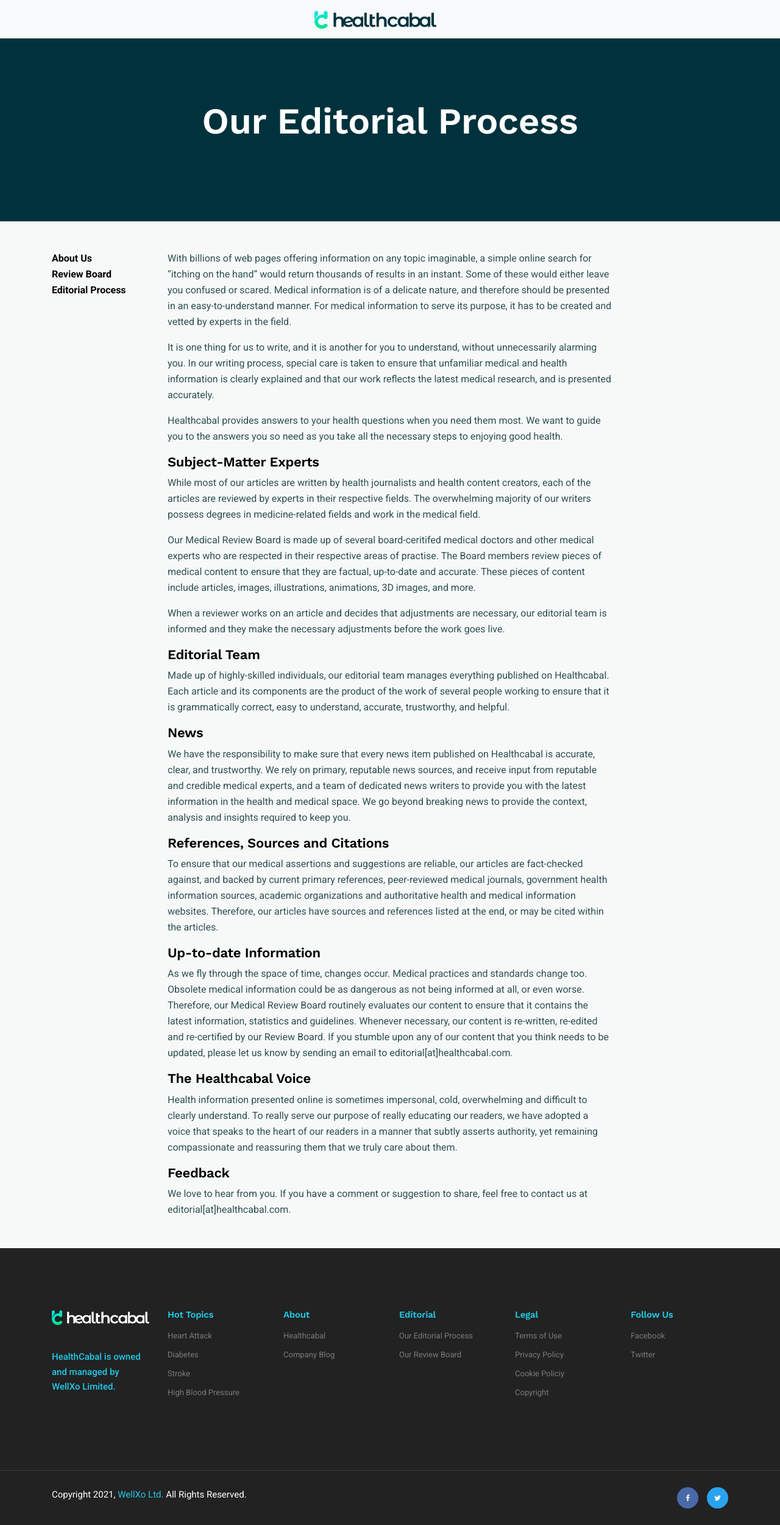
After one commit to HealthCabal/healthcabal, a PHP site: page /healthcabal/healthcabal-editorial-process.php in a window 1280 px wide. The commit adds this page. Shown: the whole page at 61% size. Run offline with PHP 8.4, Linux system fonts and the light colour scheme; some web fonts are replaced.

Commit message:
Finishing updates

```diff
--- /dev/null
+++ b/healthcabal-editorial-process.php
@@ -0,0 +1,126 @@
+<?php
+$title = "HealthCabal - Our Editorial Process";
+require_once("classes/config.php");
+require_once("inc/mainheader.php");
+?>
+
+
+<div class="" style="background-color: #00323D; height: 300px">
+    <div class="container">
+        <div class="row">
+            <div class="col-md-10 mx-auto">
+                <div class="inner-banner" style="padding-top:100px">
+                    <h1 class="text-center" style="color:white;">Our Editorial Process</h1>
+                </div>
+            </div>
+        </div>
+    </div>
+</div>
+
+<div class="container">
+    <div class="row">
+        <div class="col-md-2 mt-5">
+            <ul>
+                <li><strong><a href="about">About Us</a></strong></li>
+                <li><strong><a href="healthcabal-review-board" class="active">Review Board</a></strong></li>
+                <li><strong><a href="healthcabal-editorial-process" class="active">Editorial Process</a></strong></li>
+            </ul>
+        </div>
+
+        <div class="col-md-8 mt-5">
+            <p>With billions of web pages offering information on any topic imaginable, a simple online
+                search for “itching on the hand” would return thousands of results in an instant.
+                Some of these would either leave you confused or scared. Medical information is of a delicate nature,
+                and therefore should be presented in an easy-to-understand manner. For medical information to serve its
+                purpose, it has to be created and vetted by experts in the field.
+
+            </p>
+
+            <p>
+                It is one thing for us to write, and it is another for you to understand, without unnecessarily
+                alarming you. In our writing process, special care is taken to ensure that unfamiliar medical
+                and health information is clearly explained and that our work reflects the latest medical research,
+                and is presented accurately.</p>
+
+            <p>Healthcabal provides answers to your health questions when you need them most.
+                We want to guide you to the answers you so need as you take all the necessary steps to enjoying good health.
+
+            </p>
+
+            <h4>Subject-Matter Experts</h2>
+                <p>
+                    While most of our articles are written by health journalists and health content creators,
+                    each of the articles are reviewed by experts in their respective fields.
+                    The overwhelming majority of our writers possess degrees in medicine-related fields and work in the
+                    medical field.
+                </p>
+
+                <p>
+                    Our Medical Review Board is made up of several board-ceritifed medical doctors
+                    and other medical experts who are respected in their respective areas of practise.
+                    The Board members review pieces of medical content to ensure that they are factual,
+                    up-to-date and accurate. These pieces of content include articles, images, illustrations,
+                    animations, 3D images, and more.
+                </p>
+
+                <p>
+
+                    When a reviewer works on an article and decides that adjustments are necessary,
+                    our editorial team is informed and they make the necessary adjustments before the work goes live.
+                </p>
+
+
+                <h4>Editorial Team</h4>
+                <p>Made up of highly-skilled individuals, our editorial team manages everything published on Healthcabal.
+                    Each article and its components are the product of the work of several people working to ensure
+                    that it is grammatically correct, easy to understand, accurate, trustworthy, and helpful.
+                </p>
+
+                <h4>News</h4>
+                <p>
+                    We have the responsibility to make sure that every news item published on Healthcabal is accurate, clear, and trustworthy.
+                    We rely on primary, reputable news sources, and receive input from reputable and
+                    credible medical experts, and a team of dedicated news writers to provide you with the
+                    latest information in the health and medical space. We go beyond breaking news to provide the context,
+                    analysis and insights required to keep you.
+                </p>
+
+                <h4>References, Sources and Citations</h4>
+                <p>To ensure that our medical assertions and suggestions are reliable, our articles are fact-checked against,
+                    and backed by current primary references, peer-reviewed medical journals, government health information sources,
+                    academic organizations and authoritative health and medical information websites.
+                    Therefore, our articles have sources and references listed at the end, or may be cited within the articles.
+                </p>
+                <h4>Up-to-date Information</h4>
+                <p>
+                    As we fly through the space of time, changes occur. Medical practices and standards change too.
+                    Obsolete medical information could be as dangerous as not being informed at all, or even worse.
+                    Therefore, our Medical Review Board routinely evaluates our content to ensure that it contains
+                    the latest information, statistics and guidelines.
+                    Whenever necessary, our content is re-written, re-edited and re-certified by our Review Board.
+                    If you stumble upon any of our content that you think needs to be updated, please let us know by sending
+                    an email to editorial[at]healthcabal.com.
+                </p>
+                <h4>The Healthcabal Voice</h4>
+                <p>Health information presented online is sometimes impersonal, cold, overwhelming and difficult
+                    to clearly understand. To really serve our purpose of really educating our readers,
+                    we have adopted a voice that speaks to the heart of our readers in a manner that subtly asserts authority,
+                    yet remaining compassionate and reassuring them that we truly care about them.
+                </p>
+
+                <h4>Feedback</h4>
+                <p>We love to hear from you. If you have a comment or suggestion to share, feel free to contact us
+                at editorial[at]healthcabal.com.
+</p>
+
+        </div>
+
+        <div class="col-md-2">
+
+        </div>
+    </div>
+</div>
+
+<?php
+require_once("inc/footer.php");
+?>
--- a/inc/footer.php
+++ b/inc/footer.php
@@ -5,10 +5,12 @@
                 <div class="col-md-6 col-lg-2">
                     <div class="footer-widget">
                         <div class="footer-logo-wraper">
-                            <a href="index-2.html" class="footer-logo">
-                                <img src="<?php echo $homeurl; ?>assets/images/logo-light.png" alt="">
+                            <a href="<?php echo $homeurl ?>" class="footer-logo">
+                                <img src="<?php echo $homeurl; ?>assets/images/logo-light.png" alt="HealthCabal Logo">
                             </a>
                         </div>
+                        <p class="copyright-section">HealthCabal is owned and managed by WellXo Limited.</p>
+
                         <!--h4 class="widget-title">Contact Info</h4>
                             <li> +234 816 8988</li>
                          <li>healthcabal@gmail.com</li-->
@@ -31,23 +33,11 @@
                         <h4 class="widget-title">About</h4>
                         <ul class="xs-list">
                             <li><a href="about">Healthcabal</a></li>
-                            <li><a href="#!">Our Company</a></li>
-                            <li><a href="#!">Contact Us</a></li>
+                            <li><a href="https://blog.healthcabal.com">Company Blog</a></li>
                             <!--li><a href="contact.html">Contact Us</a></li>
                             <li><a href="cases.html">Case</a></li>
                             <li><a href="shop.html">Shop</a></li>
                             <li><a href="portfolio.html">Portfolio</a></li-->
-                        </ul><!-- .xs-list END -->
-                    </div><!-- .footer-widget END -->
-                </div>
-                <div class="col-md-6 col-lg-2">
-                    <div class="footer-widget">
-                        <h4 class="widget-title">Our Other Sites</h4>
-                        <ul class="xs-list">
-                            <li><a href="about.html">Medcabal</a></li>
-                            <!--li><a href="about.html">Fitcabal</a></li>
-                            <li><a href="about.html">Mencabal</a></li>
-                            <li><a href="about.html">Womencabal</a></li--!>
                         </ul><!-- .xs-list END -->
                     </div><!-- .footer-widget END -->
                 </div>
@@ -56,9 +46,8 @@
                     <div class="footer-widget">
                         <h4 class="widget-title">Editorial</h4>
                         <ul class="xs-list">
-                            <li><a href="#">Our Editorial Process</a></li>
+                            <li><a href="healthcabal-editorial-process">Our Editorial Process</a></li>
                             <li><a href="healthcabal-review-board">Our Review Board</a></li>
-                            <li><a href="#">Legal info</a></li>
                         </ul><!-- .xs-list END -->
                     </div><!-- .footer-widget END -->
                 </div>
@@ -73,6 +62,17 @@
                         </ul><!-- .xs-list END -->
                     </div><!-- .footer-widget END -->
                 </div>
+
+                <div class="col-md-6 col-lg-2">
+                    <div class="footer-widget">
+                        <h4 class="widget-title">Follow Us</h4>
+                        <ul class="xs-list">
+                            <li><a href="https://facebook.com/healthcabal">Facebook</a></li>
+                            <li><a href="https://twitter.com/healthcabal">Twitter</a></li>
+                        </ul><!-- .xs-list END -->
+                    </div><!-- .footer-widget END -->
+                </div>
+
             </div><!-- .row END -->
         </div><!-- .container END -->
     </div><!-- .footer-top-area END -->
@@ -81,7 +81,7 @@
             <div class="row">
                 <div class="col-md-6">
                     <div class="copyright-section">
-                        <p>Copyright <?php echo date('Y') ?>, <a href="https://healthcabal.com">Healthcabal</a>
+                        <p>Copyright <?php echo date('Y') ?>, <a href="https://wellxo.health">WellXo Ltd.</a>
                             All Rights Reserved.</p>
                     </div><!-- .copyright-section END -->
                 </div>
@@ -113,10 +113,7 @@
 <script src="assets/js/jquery.waypoints.min.js"></script>
 <script src="assets/js/isotope.pkgd.min.js"></script>
 <script src="assets/js/swiper.min.js"></script>
-<script src="https://maps.googleapis.com/maps/api/js?v=3&amp;key=AIzaSyDeZubzJTQgtjreqsdaGMGXxaxP-pv6pSk"></script>
-<script src="assets/js/jquery.easypiechart.min.js"></script>
 <script src="assets/js/delighters.js"></script>
-<script src="assets/js/typed.js"></script>
 <script src="assets/js/jquery.parallax.js"></script>
 <script src="assets/js/jquery.themepunch.tools.min.js"></script>
 <script src="assets/js/jquery.themepunch.revolution.min.js"></script>
@@ -130,7 +127,6 @@
 <script src="assets/js/extensions/revolution.extension.slideanims.min.js"></script>
 <script src="assets/js/extensions/revolution.extension.video.min.js"></script>
 <script src="assets/js/skrollr.min.js"></script>
-<script src="assets/js/shuffle-letters.js"></script>
 <script src="assets/js/main.js"></script> <!-- End js file -->
 
 </body>
--- a/inc/mainheader.php
+++ b/inc/mainheader.php
@@ -282,7 +282,7 @@
         }
 
         #teamblurb {
-            padding-top: 100px;
+            padding-top: 50px;
         }
 
         #mobileconditions {
@@ -351,14 +351,14 @@
         }
     </style>
     <header class="xs-header header-style9 sticky-top" style="background-color: white;">
-        <nav class="navbar navbar-expand-lg navbar-light bg-light">
+        <nav class="navbar navbar-expand-lg navbar-light bg-light" style="padding-top:10px; padding-bottom: 10px">
             <div class="container">
 
 
-                <ul>
+                <!--ul>
                     <li class="nav-item dropdown has-megamenu">
                         <!--    a class="nav-link" href="#" id="dropdown07" data-toggle="dropdown" aria-haspopup="true" aria-expanded="false"><span class="icon icon-menu font-5"></span></a-->
-                        <div class="dropdown-menu megamenu">
+                        <!--div class="dropdown-menu megamenu">
                             <div class="row">
                                 <div class="col-lg-3">
                                     <ul class="xs-icon-menu">
@@ -368,7 +368,7 @@
                                         <li class="single-menu-item"><a href="video-popup.html"><i class="icon icon-video-camera"></i>Video PopUp</a></li>
                                         <li class="single-menu-item"><a href="section-title.html"><i class="icon icon-pencil"></i>Section Title</a></li>
                                     </ul><!-- .xs-icon-menu END -->
-                                </div>
+                                <!--/div>
                                 <div class="col-lg-3">
                                     <ul class="xs-icon-menu">
                                         <li class="single-menu-item"><a href="contact-form.html"><i class="icon icon-email"></i>Contact Input</a></li>
@@ -377,7 +377,7 @@
                                         <li class="single-menu-item"><a href="blog-block.html"><i class="icon icon-file-2"></i>Blog BLock</a></li>
                                         <li class="single-menu-item"><a href="service-block.html"><i class="icon icon-settings"></i>Service BLock</a></li>
                                     </ul><!-- .xs-icon-menu END -->
-                                </div>
+                                <!--/div>
                                 <div class="col-lg-3">
                                     <ul class="xs-icon-menu">
                                         <li class="single-menu-item"><a href="clients.html"><i class="icon icon-user-1"></i>Clients</a></li>
@@ -398,14 +398,14 @@
                                 </div>
                             </div><!-- .row END -->
 
-                        </div> <!-- dropdown-mega-menu.// -->
-                    </li>
-                </ul>
-                <a class="navbar-brand col-md-3 offset-md-2" href="<?php echo $homeurl; ?>"><img src="<?php echo $homeurl; ?>assets/images/logo.png" width="150"></a>
+                        <!--/div> <!-- dropdown-mega-menu.// -->
+                    <!--/li>
+                </ul-->
+                <a class="navbar-brand col-md-3 mx-auto d-block"href="<?php echo $homeurl; ?>"><img src="<?php echo $homeurl; ?>assets/images/logo.png" class="text-center" width="200"></a>
 
-                <form class="form-inline my-2 my-md-0">
+                <!--form class="form-inline my-2 my-md-0">
                     <input class="form-control" type="text" placeholder="Search" aria-label="Search">
-                </form>
+                </form-->
             </div>
         </nav>
 
```
Also changed, not shown: inc/articleheader.php (+24 -12 lines), index.php (+74 -32 lines).
